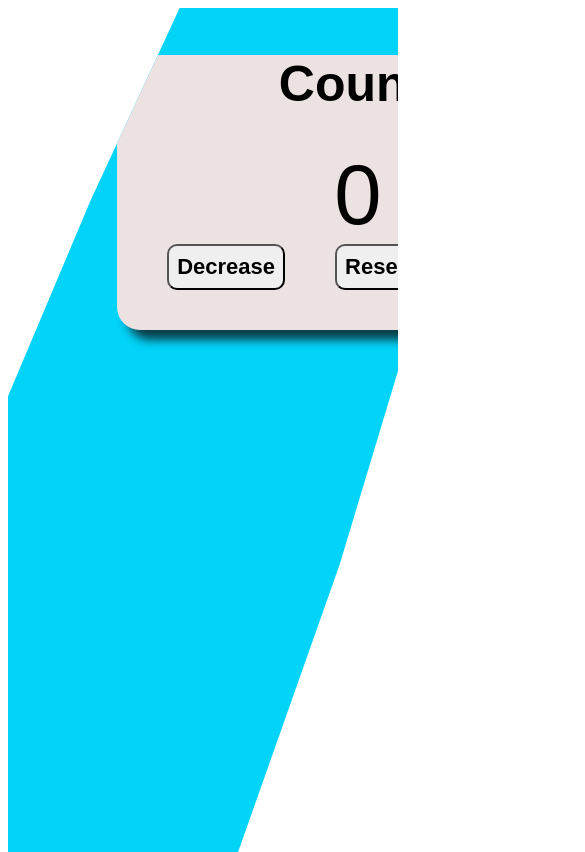
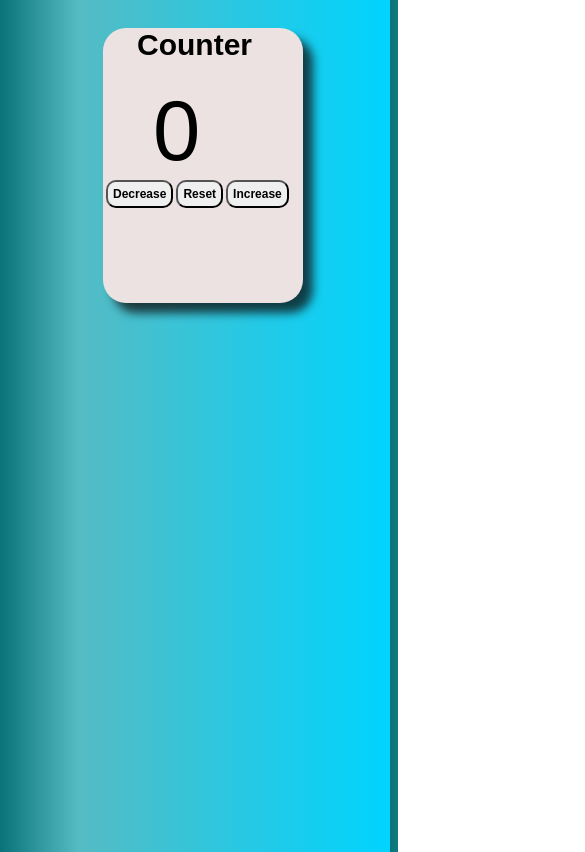
Before and after one commit to Pratik-Tulkane14/Counter-, a plain HTML site: page index.html in a window 390 px wide. Shown: the top 852 px of the page, 585 px wide, since content can reach past the window. Drawn offline with Linux system fonts and the light colour scheme.

Commit message:
Adding responsiveness

```diff
--- a/style.css
+++ b/style.css
@@ -1,12 +1,18 @@
 body {
-    font-family: sans-serif, 'Segoe UI', Tahoma, Geneva, Verdana;
+  font-family: sans-serif, "Segoe UI", Tahoma, Geneva, Verdana;
+  background: rgb(2, 0, 36);
+  background: linear-gradient(
+    90deg,
+    rgba(2, 0, 36, 1) 0%,
+    rgba(9, 115, 121, 1) 0%,
+    rgba(85, 187, 195, 1) 20%,
+    rgba(0, 212, 255, 1) 100%
+  );
 }
 
 #bg {
   height: 100%;
   width: 100%;
-    background-color: rgb(2, 211, 248);
-    clip-path: polygon(44% 0, 100% 0, 100% 43%, 85% 66%, 59% 100%, 32% 100%, 0 100%, 0 46%, 21% 23%);
   position: absolute;
   z-index: -1;
 }
@@ -17,8 +23,6 @@ body {
   width: 505px;
   border-radius: 23px;
   margin: auto;
-    margin-top: 12%;
-    margin-left: 28%;
   box-shadow: 10px 10px 10px 0px rgba(14, 15, 15, 0.75);
   -webkit-box-shadow: 10px 10px 10px 0px rgba(14, 15, 15, 0.75);
   -moz-box-shadow: 10px 10px 10px 0px rgba(14, 15, 15, 0.75);
@@ -39,9 +43,9 @@ body {
 .btn {
   padding: 8px;
   margin-left: 50px;
+  font-size: 22px;
   border-radius: 10px;
   border-color: black;
-    font-size: 22px;
   font-weight: bold;
 }
 
@@ -65,3 +69,47 @@ body {
   color: green;
   background-color: black;
 }
+/* Adding Media Query */
+@media (max-width: 900px) {
+  .container h1 {
+    margin-left: 22%;
+  }
+  .container {
+    height: 275px;
+    width: 350px;
+  }
+  .btn {
+    padding: 5px;
+    margin-left: 40px;
+    font-size: 15px;
+  }
+}
+@media (max-width: 600px) {
+  .container {
+    width: 250px;
+  }
+  .container h1 {
+    margin-left: 17%;
+  }
+  .btn {
+    margin-left: 10px;
+  }
+  #value {
+    margin-left: 43%;
+  }
+}
+@media (max-width: 500px) {
+  .container {
+    width: 200px;
+  }
+  .container h1 {
+    font-size: 30px;
+  }
+  .btn {
+    margin-left: 3px;
+    font-size: 12px;
+  }
+  #value {
+    margin-left: 25%;
+  }
+}
```
Lines whose indentation alone changed are shown as unchanged.
